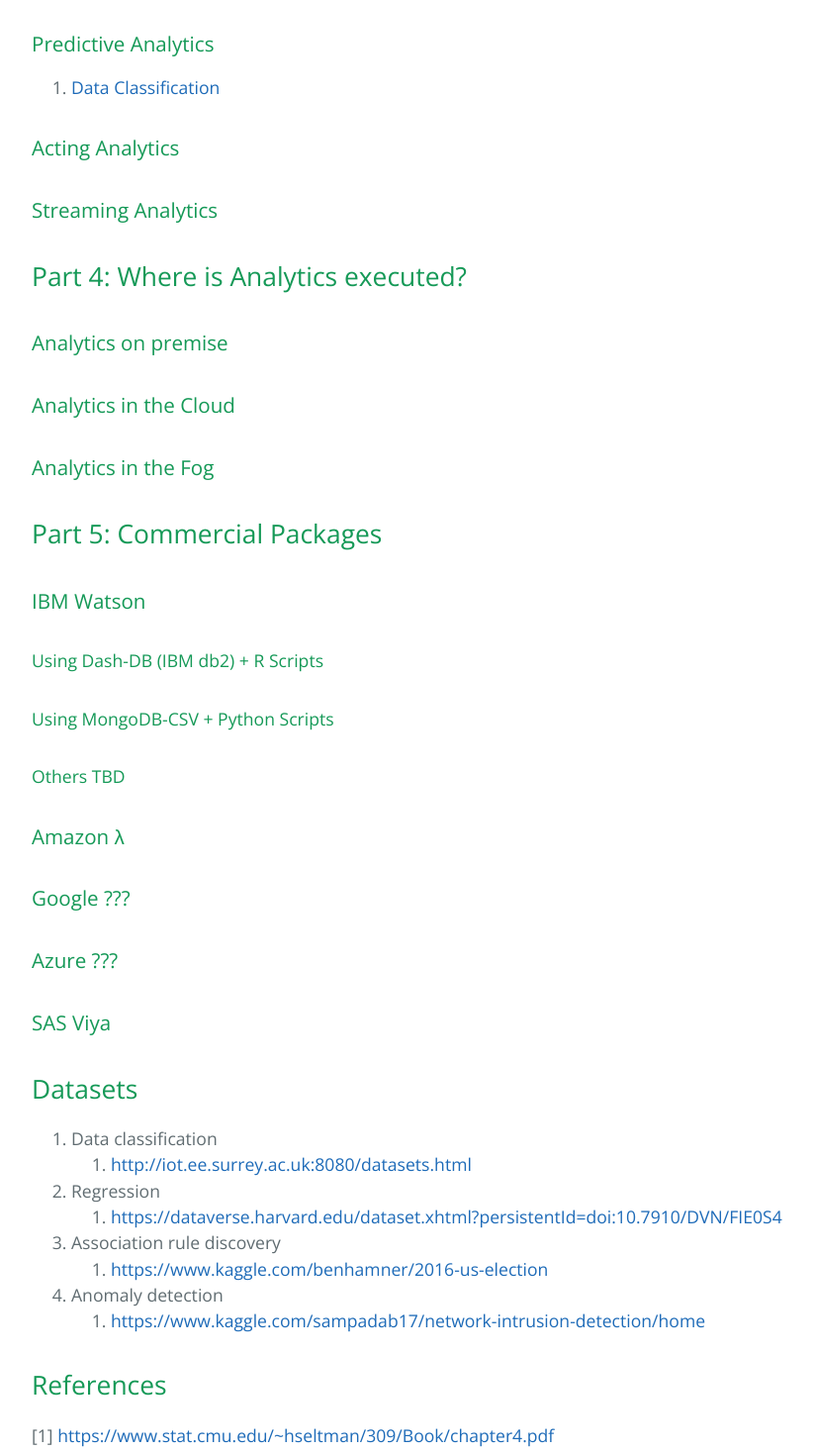
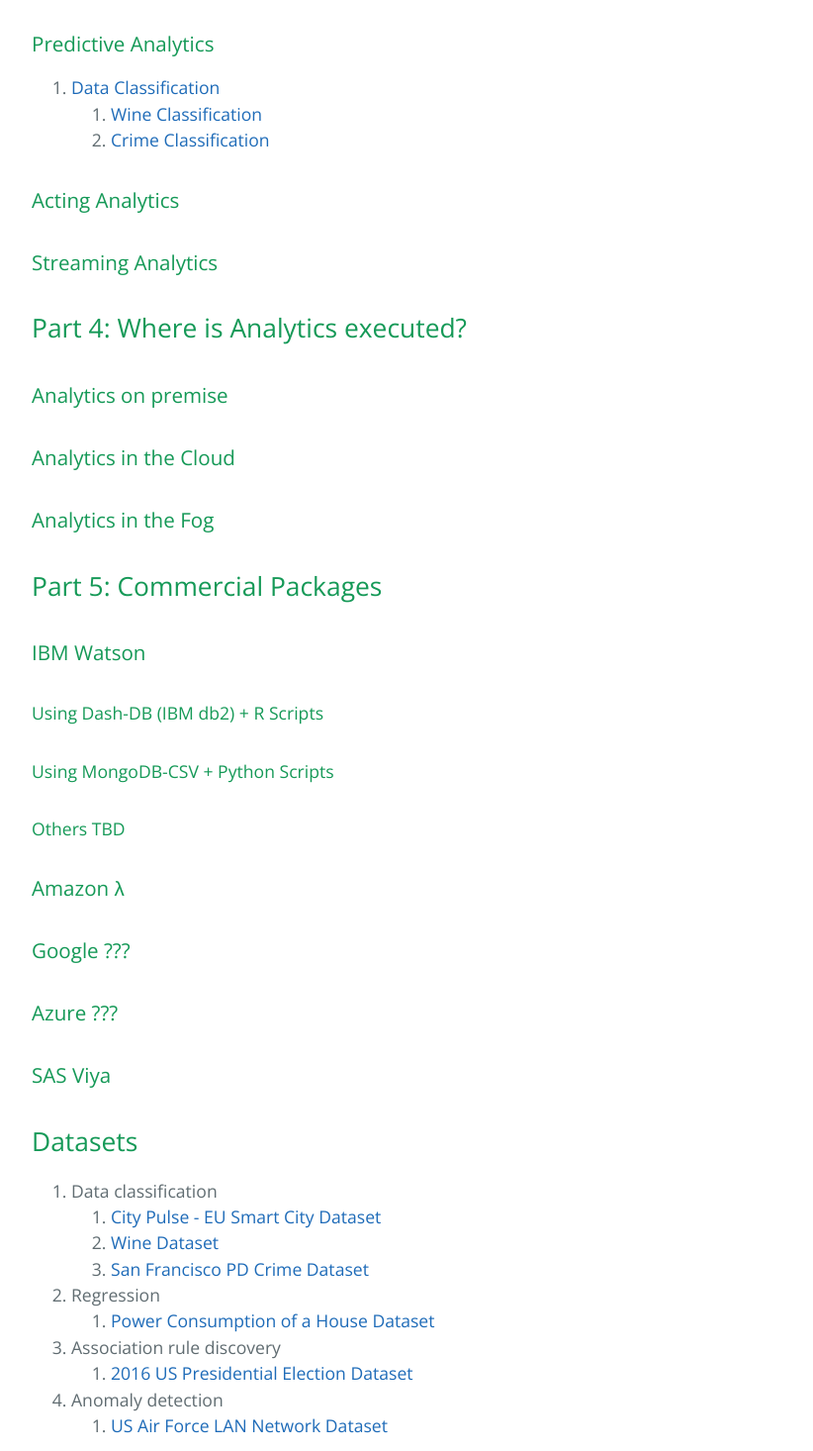
Before and after one commit to sandeepkundala/data-analytics, a plain HTML site: page index.html in a window 1280 px wide. Shown: the part 1107-2573 px from the top of the page at 99% size, without its empty margins (192-1014 px from the left). Drawn offline with nearby package versions, Linux system fonts and the light colour scheme.

Commit message:
Create master branch via GitHub

```diff
--- a/index.html
+++ b/index.html
@@ -23,7 +23,7 @@
 <h2>
 <a id="part-1-data-preparation" class="anchor" href="#part-1-data-preparation" aria-hidden="true"><span aria-hidden="true" class="octicon octicon-link"></span></a>Part 1: Data Preparation</h2>
 <h3>
-<a id="understanding-the-data" class="anchor" href="#understanding-the-data" aria-hidden="true"><span aria-hidden="true" class="octicon octicon-link"></span></a><a href="Data%20Preparation/README.md">Understanding the data</a>
+<a id="understanding-the-data" class="anchor" href="#understanding-the-data" aria-hidden="true"><span aria-hidden="true" class="octicon octicon-link"></span></a><a href="https://github.ncsu.edu/IoT-ECE-NCSU/data-analytics/blob/master/Data%20Preparation/README.md">"Understanding the data"</a>
 </h3>
 <h3>
 <a id="collecting-the-data" class="anchor" href="#collecting-the-data" aria-hidden="true"><span aria-hidden="true" class="octicon octicon-link"></span></a>“Collecting” the data</h3>
@@ -42,7 +42,13 @@
 <h3>
 <a id="predictive-analytics" class="anchor" href="#predictive-analytics" aria-hidden="true"><span aria-hidden="true" class="octicon octicon-link"></span></a>Predictive Analytics</h3>
 <ol>
-<li><a href="Predictive%20Analytics/Data%20Classfication/README.md">Data Classification</a></li>
+<li>
+<a href="https://github.ncsu.edu/IoT-ECE-NCSU/data-analytics/blob/master/Predictive%20Analytics/Data%20Classfication/README.md">Data Classification</a>
+<ol>
+<li><a href="https://github.ncsu.edu/IoT-ECE-NCSU/data-analytics/blob/master/Data%20Preparation/wine.ipynb">Wine Classification</a></li>
+<li><a href="https://github.ncsu.edu/IoT-ECE-NCSU/data-analytics/blob/master/Data%20Preparation/crime.ipynb">Crime Classification</a></li>
+</ol>
+</li>
 </ol>
 <h3>
 <a id="acting-analytics" class="anchor" href="#acting-analytics" aria-hidden="true"><span aria-hidden="true" class="octicon octicon-link"></span></a>Acting Analytics</h3>
@@ -79,22 +85,24 @@
 <ol>
 <li>Data classification
 <ol>
-<li><a href="http://iot.ee.surrey.ac.uk:8080/datasets.html">http://iot.ee.surrey.ac.uk:8080/datasets.html</a></li>
+<li><a href="http://iot.ee.surrey.ac.uk:8080/datasets.html">City Pulse - EU Smart City Dataset</a></li>
+<li><a href="https://archive.ics.uci.edu/ml/datasets/wine">Wine Dataset</a></li>
+<li><a href="https://www.kaggle.com/abidaaslam/crime">San Francisco PD Crime Dataset</a></li>
 </ol>
 </li>
 <li>Regression
 <ol>
-<li><a href="https://dataverse.harvard.edu/dataset.xhtml?persistentId=doi:10.7910/DVN/FIE0S4">https://dataverse.harvard.edu/dataset.xhtml?persistentId=doi:10.7910/DVN/FIE0S4</a></li>
+<li><a href="https://dataverse.harvard.edu/dataset.xhtml?persistentId=doi:10.7910/DVN/FIE0S4">Power Consumption of a House Dataset</a></li>
 </ol>
 </li>
 <li>Association rule discovery
 <ol>
-<li><a href="https://www.kaggle.com/benhamner/2016-us-election">https://www.kaggle.com/benhamner/2016-us-election</a></li>
+<li><a href="https://www.kaggle.com/benhamner/2016-us-election">2016 US Presidential Election Dataset</a></li>
 </ol>
 </li>
 <li>Anomaly detection
 <ol>
-<li><a href="https://www.kaggle.com/sampadab17/network-intrusion-detection/home">https://www.kaggle.com/sampadab17/network-intrusion-detection/home</a></li>
+<li><a href="https://www.kaggle.com/sampadab17/network-intrusion-detection/home">US Air Force LAN Network Dataset</a></li>
 </ol>
 </li>
 </ol>
```
Also changed, not shown: params.json (+1 -1 lines).
